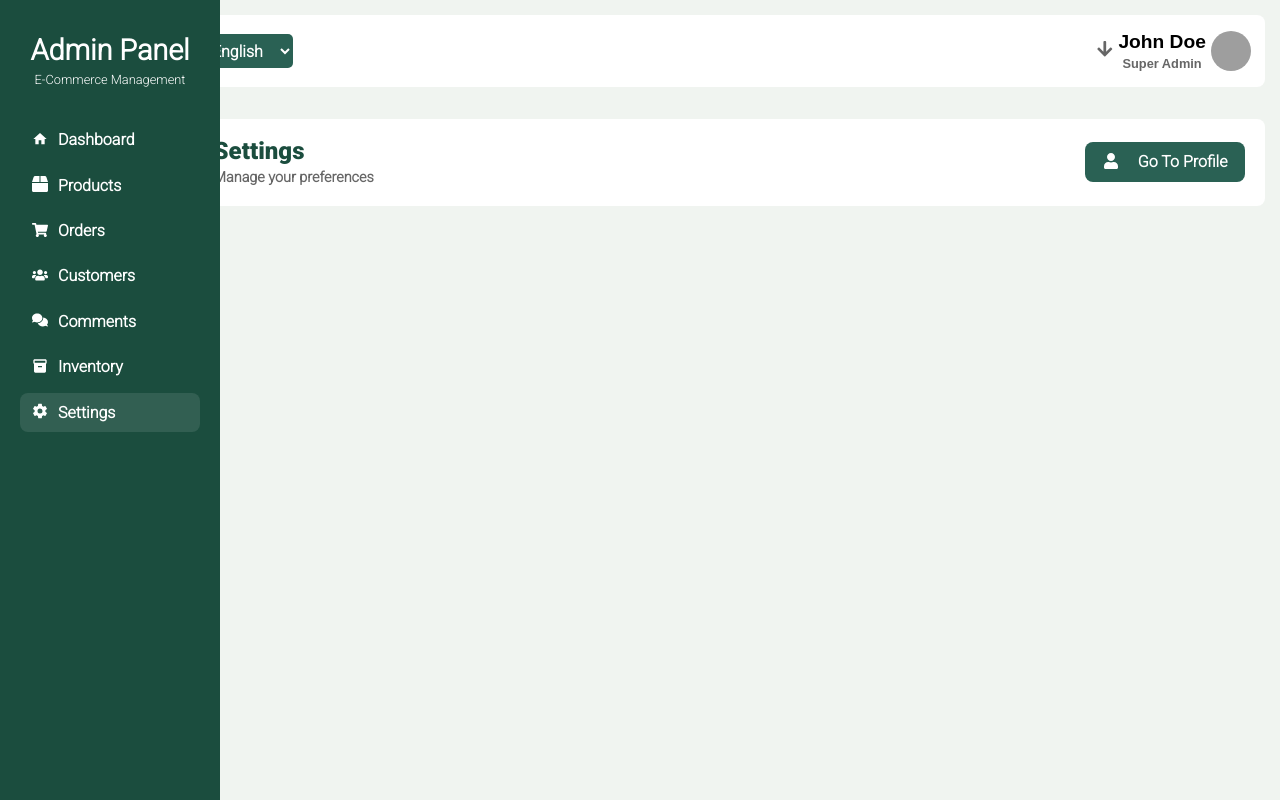
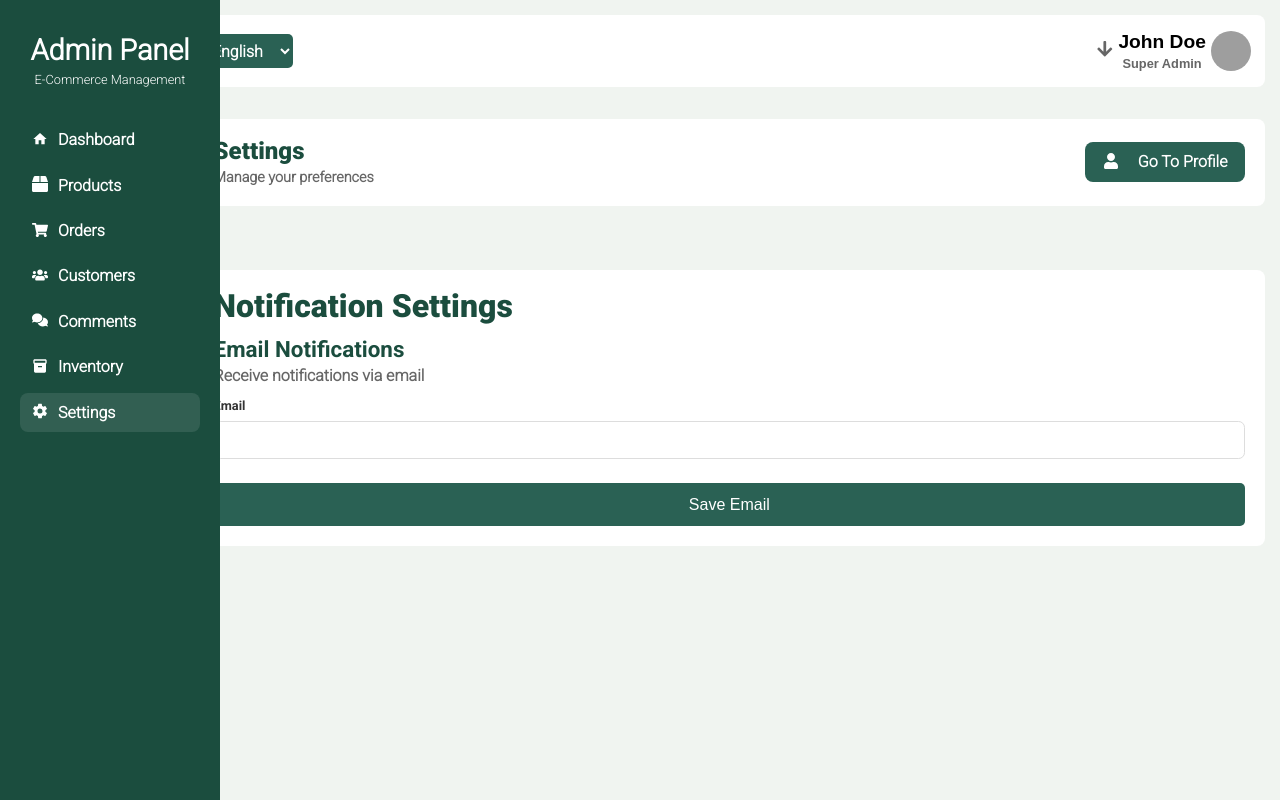
Before and after one commit to mohammadmehdidalvandii/Dashboard, a React (Vite) app in the folder frontend/dashboard/: page /Settings in a window 1280 px wide. Built offline with nearby package versions, Linux system fonts and the light colour scheme; grey boxes are pictures that could not be loaded.

Commit message:
created notificationSettings for settings-page

```diff
--- /dev/null
+++ b/frontend/dashboard/src/components/templates/settings/NotificationSettings/NotificationSettings.css
@@ -0,0 +1,25 @@
+.notificationSettings{
+    display: block;
+    width: 100%;
+    margin-bottom: 4rem;
+}
+.notificationSettings h5{
+    display: block;
+    width: 100%;
+    margin-bottom: 0.5rem;
+    font-family: var(--roboto-bold);
+    font-weight: 800;
+    font-size: 1.4rem;
+    color: var(--primary-dark);
+}
+.notificationSettings p{
+    display: block;
+    width: 100%;
+    margin-bottom: 0.5rem;
+    font-size: 1rem;
+    font-weight: 700;
+    color: var(--text-light);
+}
+.notificationSettings form{
+    margin-top: 1rem;
+}
--- /dev/null
+++ b/frontend/dashboard/src/components/templates/settings/NotificationSettings/NotificationSettings.jsx
@@ -0,0 +1,22 @@
+import './NotificationSettings.css'
+
+function NotificationSettings() {
+  return (
+    <section className="notificationSettings box">
+        <div>
+            <h2 className="title_header">Notification Settings</h2>
+            <h5>Email Notifications</h5>
+            <p>Receive notifications via email</p>
+            <form action="#">
+            <div className="form_group">
+                <label >Email</label>
+                <input type="text"className='form_input' />
+            </div>
+            <button className="btn">Save Email</button>
+            </form>
+        </div>
+    </section>
+  )
+}
+
+export default NotificationSettings
--- a/frontend/dashboard/src/page/Settings/Settings.jsx
+++ b/frontend/dashboard/src/page/Settings/Settings.jsx
@@ -1,3 +1,4 @@
+import NotificationSettings from '../../components/templates/settings/NotificationSettings/NotificationSettings'
 import SettingsManagement from '../../components/templates/settings/SettingsManagement/SettingsManagement'
 import MetaTag from '../../hook/MetaTag/MetaTag'
 
@@ -6,6 +7,7 @@ function Setting() {
     <>
      <MetaTag title='Dashboard | Settings' />
      <SettingsManagement/>
+     <NotificationSettings/>
     </>
   )
 }
```
